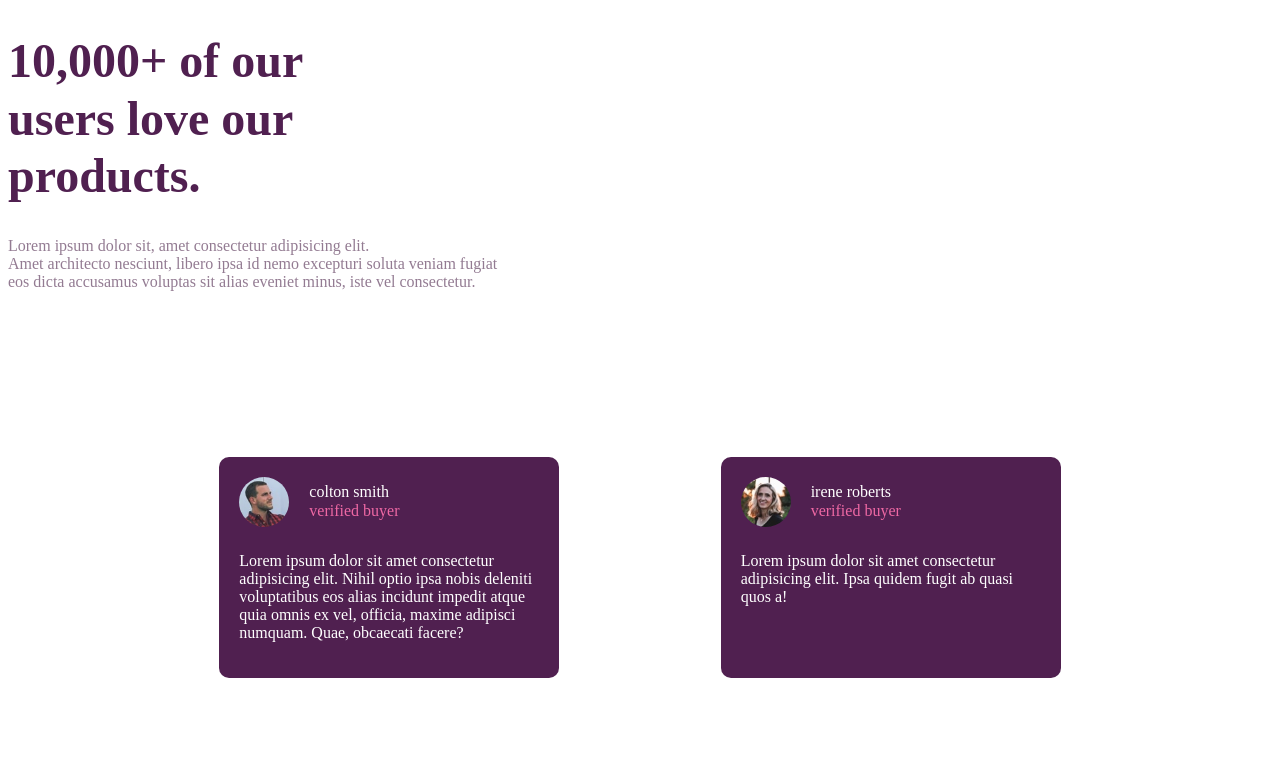
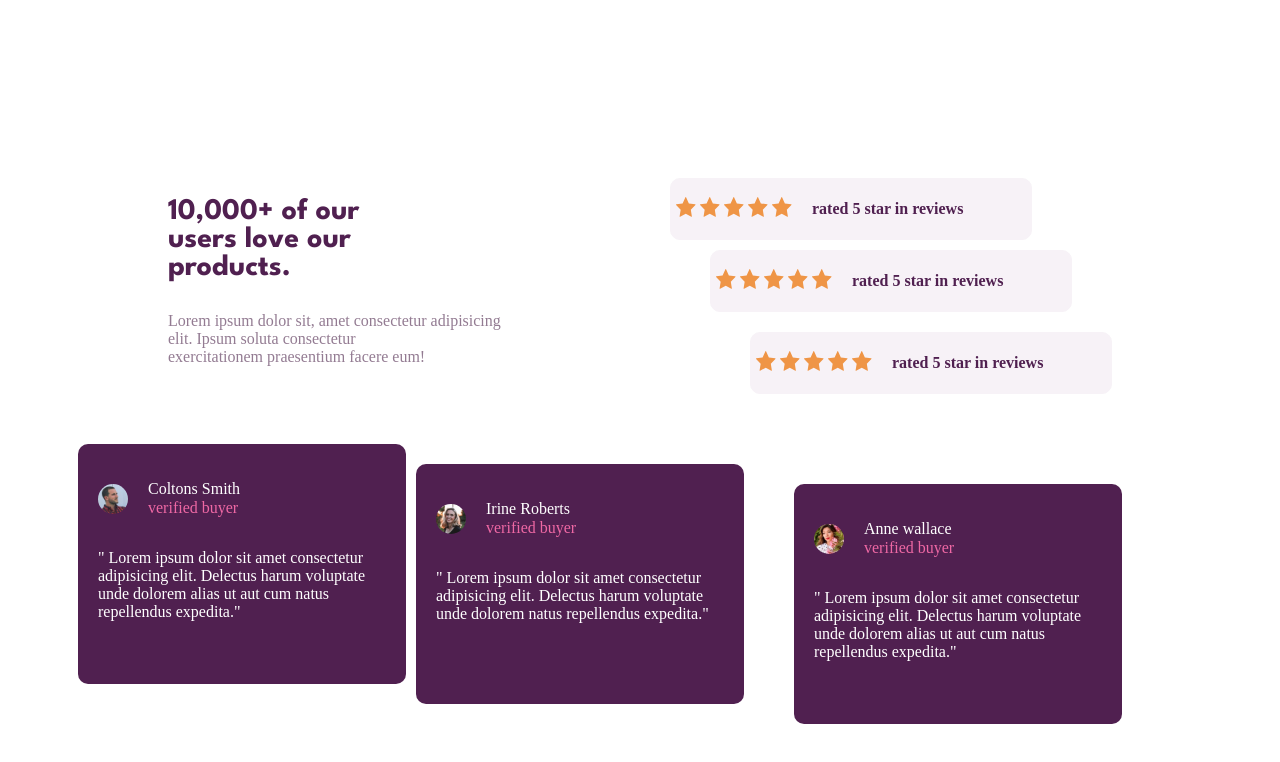
Before and after one commit to gegi20/-, a plain HTML site: page index.html in a window 1280 px wide. Drawn offline with Linux system fonts and the light colour scheme; a web font is replaced by a local one.

Commit message:
Add files via upload

```diff
--- a/css.css
+++ b/css.css
@@ -1,79 +1,115 @@
-h1{
-    color:hsl(300, 43%, 22%);
-    font-size: 3rem;
-    line-height: 1.2;
-    font-style: normal;
-    font
-}
-.p1{
-    color: hsl(303, 10%, 53%) ;
+@import url('https://fonts.googleapis.com/css2?family=League+Spartan:wght@100..900&display=swap');
+@import url('https://fonts.googleapis.com/css2?family=League+Spartan:wght@100..900&family=Playwrite+AU+SA:wght@100..400&display=swap');
+@import url('https://fonts.googleapis.com/css2?family=League+Spartan:wght@100..900&family=Noto+Sans+PhagsPa&family=Playwrite+AU+SA:wght@100..400&display=swap');
 
+body {
+    padding: 150px;
 }
 
-img{
-    border-radius:  100px;
-    width: px;
-    height: 50px;
+.p1 {
+    color: hsl(300, 43%, 22%);
+    font-weight: 700;
+    font-family: "League Spartan", serif;
+    font-size: 30px;
 }
-.divi1{
-    background-color:hsl(300, 43%, 22%) ;
-    width: 300px;
+
+.p2 {
+    color: hsl(303, 10%, 53%);
+}
+
+.small1 {
+    display: flex;
+    align-items: center;
+    gap: 20px;
+    border: 1px solid hsl(300, 24%, 96%);
+    background-color: hsl(300, 24%, 96%);
+    width: 350px;
+    padding: 5px;
     border-radius: 10px;
-    padding: 20px;
-    margin-top: 100px;
+    margin-bottom: 10px;
 }
-.p2{
-    color: white;
 
+img {
+    width: 20px;
+    height: 20px;
 }
-.divi2{
-   display: flex;
 
-}
-.divi3{
-    margin-left: 20px;
-    margin-top: -10px;
-
-}
-.p3{
-    color:hsl(333, 80%, 67%);
-    margin-top: -15px;
-}
-.p4{
-    color: white;
+.p3 {
+    color: hsl(300, 43%, 22%);
+    font-weight: bold;
 }
 
 
 
+.main {
+    display: flex;
+    justify-content: space-between;
+    padding: 10px;
+
+}
+
+.first {
+    margin-left: -80px;
+}
+
+.second {
+    margin-left: -40px;
+}
+
+.divi2 {
+    margin-top: 30px;
+}
+
+.pic1 {
+    border-radius: 100px;
+    width: 30px;
+    height: 30px;
+}
 
 
-.divi4{  background-color:hsl(300, 43%, 22%) ;
+
+.bdiv {
+    display: flex;
+    align-items: center;
+}
+
+.p4 {
+    color: white;
+}
+
+.p5 {
+    margin-top: -15px;
+    color: hsl(333, 80%, 67%);
+}
+
+.smallest {
+    margin-left: 20px;
+}
+
+.bottom1 {
+    background-color: hsl(300, 43%, 22%);
     width: 300px;
     border-radius: 10px;
     padding: 20px;
-margin-top: 100px;
+    height: 200px;
+}
+
+.bdivsmall {
+    color: white;
+}
+
+.bottomain {
+    display: flex;
+    gap: 50px;
+    justify-content: center;
+    margin-top: 50px;
+}
+
+.first {
+    margin-top: -20px;
+}
+
+.third {
+    margin-top: 20px;
 
 }
-.divi5{
-    display: flex;
-}
-.divi6{
-    margin-left: 20px;
-    margin-top: -10px;
-}
-.p5{
-    color: white;
-}
-.p6{
-    color:hsl(333, 80%, 67%) ;
-    margin-top: -15px;
-}
-.p7{
-    color: white;
-}
-.divi7{
-display:flex;
-justify-content: space-evenly;
-padding: 50px;
-
-}
--- a/index.html
+++ b/index.html
@@ -1,64 +1,116 @@
 <!DOCTYPE html>
 <html lang="en">
+
 <head>
-    <meta charset="UTF-8">
-    <meta name="viewport" content="width=device-width, initial-scale=1.0">
-    <title>Document</title>
-    <link rel="stylesheet" href="css.css">
+  <meta charset="UTF-8">
+  <meta name="viewport" content="width=device-width, initial-scale=1.0">
+  <title>Document</title>
+  <link rel="stylesheet" href="css.css">
 </head>
+
 <body>
-<h1>10,000+ of our <br> users love our <br> products. </h1>
-<p class="p1">Lorem ipsum dolor sit, amet consectetur adipisicing elit. <br> Amet architecto nesciunt,  libero ipsa id nemo excepturi soluta veniam fugiat <br> eos dicta accusamus voluptas sit alias eveniet minus, iste vel consectetur.</p>
 
-<div class="divi7">
+  <div class="main">
+    <div class="bigdiv1">
+      <p class="p1">10,000+ of our <br> users love our <br> products. </p>
 
- <div class="divi1">
-     <div class="divi2">
-        <img class="img1" src="images/image-colton.jpg" alt="">
-         <div class="divi3">
-         <p class="p2">colton smith</p>
-          <p class="p3">verified buyer</p>
-         </div>
+      <p class="p2">Lorem ipsum dolor sit, amet consectetur adipisicing <br> elit. Ipsum soluta consectetur <br>
+        exercitationem praesentium facere eum!</p>
+    </div>
+
+    <div class="divi2">
+      <div class="small1 first">
+        <div class="smallsmall1 "><img src="images/icon-star.svg" alt="">
+          <img src="images/icon-star.svg" alt="">
+          <img src="images/icon-star.svg" alt="">
+          <img src="images/icon-star.svg" alt="">
+          <img src="images/icon-star.svg" alt="">
+        </div>
+        <p class="p3">rated 5 star in reviews </p>
+      </div>
+
+      <div class="small1 second">
+        <div class="smallsmall1 "><img src="images/icon-star.svg" alt="">
+          <img src="images/icon-star.svg" alt="">
+          <img src="images/icon-star.svg" alt="">
+          <img src="images/icon-star.svg" alt="">
+          <img src="images/icon-star.svg" alt="">
+        </div>
+        <p class="p3">rated 5 star in reviews </p>
+      </div>
+
+      <div class="small1 third">
+        <div class="smallsmall1"><img src="images/icon-star.svg" alt="">
+          <img src="images/icon-star.svg" alt="">
+          <img src="images/icon-star.svg" alt="">
+          <img src="images/icon-star.svg" alt="">
+          <img src="images/icon-star.svg" alt="">
+        </div>
+        <p class="p3">rated 5 star in reviews </p>
+      </div>
+    </div>
+
+  </div>
 
 
+  <div class="bottomain">
+
+    <div class="bottom1 first">
+      <div class="bdiv">
+        <img class="pic1" src="images/image-colton.jpg" alt="">
+        <div class="smallest">
+          <p class="p4">Coltons Smith</p>
+          <p class="p5">verified buyer</p>
+        </div>
+      </div>
+
+      <p class="bdivsmall">" Lorem ipsum dolor sit amet consectetur adipisicing elit. Delectus harum voluptate unde
+        dolorem
+        alias ut aut cum
+        natus repellendus expedita."</p>
 
     </div>
-<p class="p4">Lorem ipsum dolor sit amet consectetur adipisicing elit. Nihil optio ipsa nobis deleniti voluptatibus eos alias incidunt impedit atque quia omnis ex vel, officia, maxime adipisci numquam. Quae, obcaecati facere?</p>
- </div>
-
-
- <div class="divi4">
-    <div class="divi5">
-     <img src="images/image-irene.jpg" alt="">
-       <div class="divi6">
-        <p class="p5">irene roberts</p>
-        <p class="p6">verified buyer</p>
-       </div>
-
-     </div>
-<p class="p7">Lorem ipsum dolor sit amet consectetur adipisicing elit. Ipsa quidem fugit ab quasi quos a!</p>
- </div>
-
-
-</div>
 
 
 
 
+    <div class="bottom1 second">
+      <div class="bdiv">
+        <img class="pic1" src="images/image-irene.jpg" alt="">
+        <div class="smallest">
+          <p class="p4">Irine Roberts</p>
+          <p class="p5">verified buyer</p>
+        </div>
+      </div>
+
+      <p class="bdivsmall">" Lorem ipsum dolor sit amet consectetur adipisicing elit. Delectus harum voluptate unde
+        dolorem
+
+        natus repellendus expedita."</p>
+
+    </div>
 
 
 
 
+    <div class="bottom1 third">
+      <div class="bdiv">
+        <img class="pic1" src="images/image-anne.jpg" alt="">
+        <div class="smallest">
+          <p class="p4">Anne wallace </p>
+          <p class="p5">verified buyer</p>
+        </div>
+      </div>
+
+      <p class="bdivsmall">" Lorem ipsum dolor sit amet consectetur adipisicing elit. Delectus harum voluptate unde
+        dolorem
+        alias ut aut cum
+        natus repellendus expedita."</p>
+
+    </div>
 
 
-
-
-
-
-
-
-
-
+  </div>
 
 
 
@@ -75,4 +127,5 @@
 
 
 </body>
+
 </html>
```
